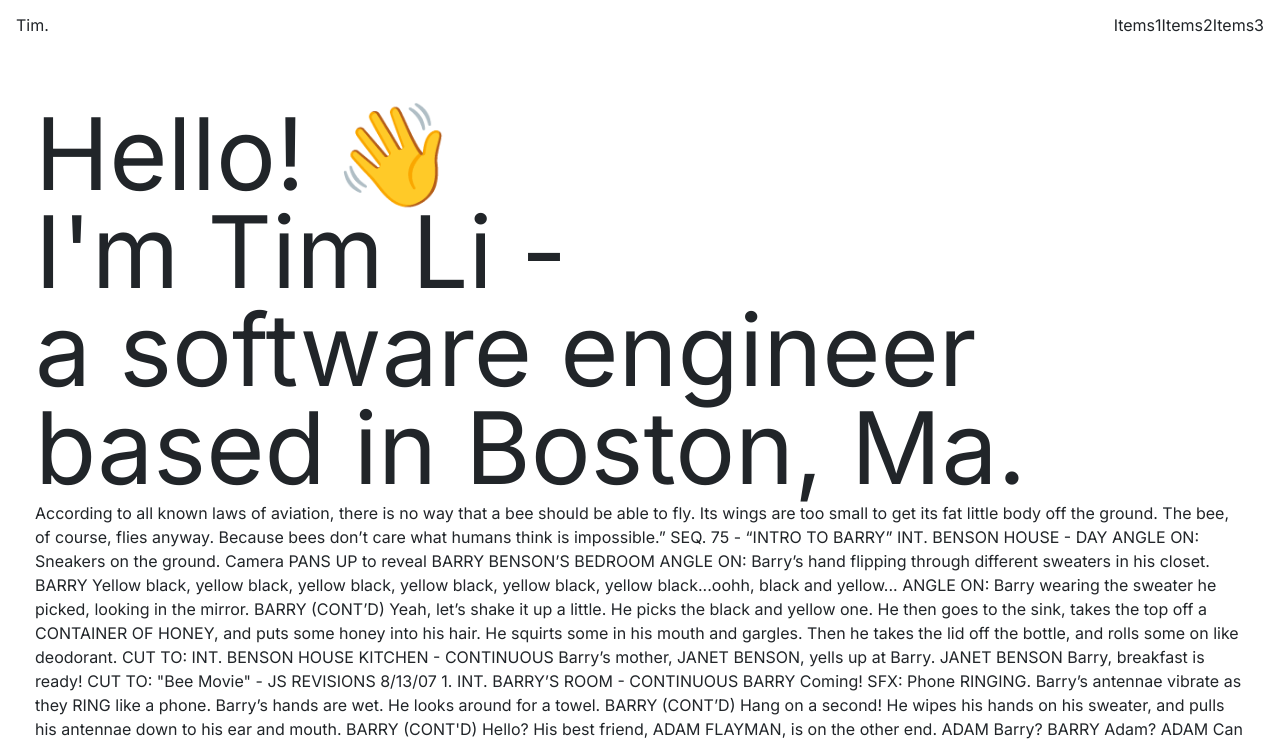
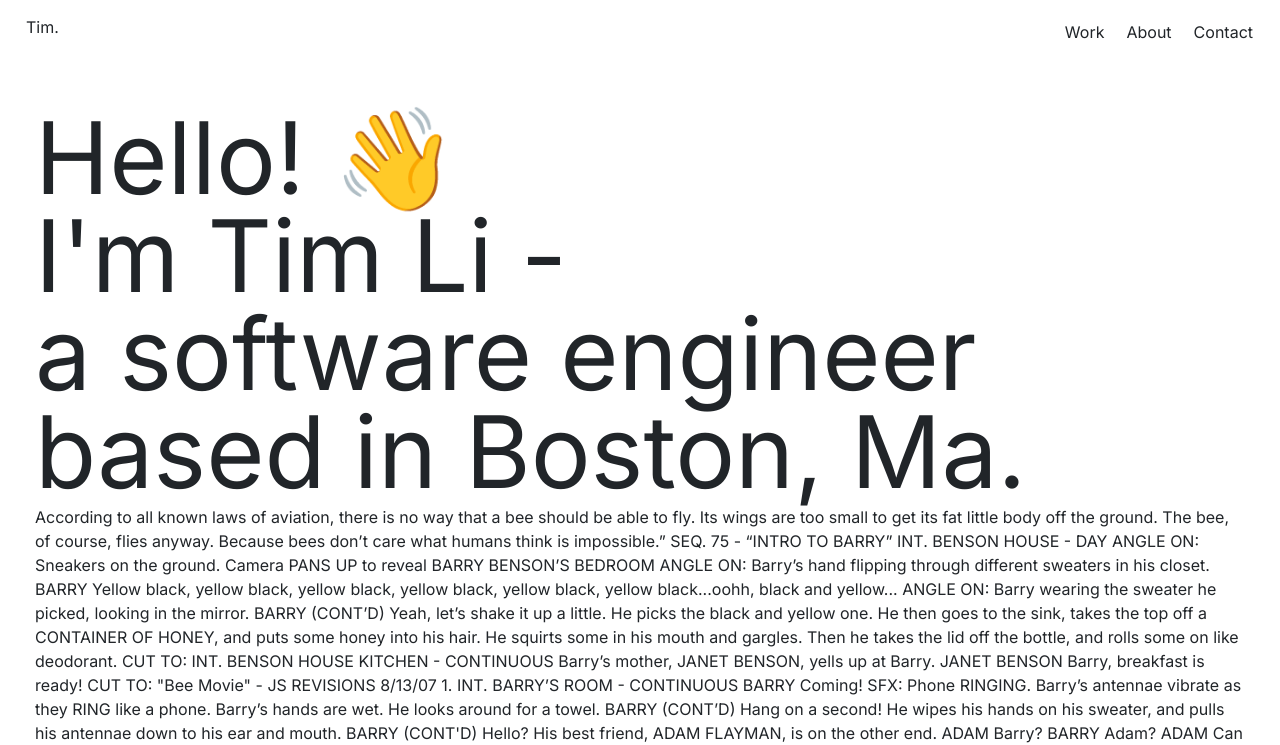
Before and after one commit to timli1020/personal-site, a React (Create React App) app: page / in a window 1280 px wide. Shown: the top 745 px of the page. Built offline with nearby package versions, Linux system fonts and the light colour scheme.

Commit message:
fixes navbar button

```diff
--- a/src/components/navbar/navbar.css
+++ b/src/components/navbar/navbar.css
@@ -1,5 +1,17 @@
 .navbar-text {
+    background-color: white;
     font-size: medium;
+    padding: 10px;
+}
+
+.navbar-btn {
+    padding: 10px;
+    outline: none !important;
+    box-shadow: none !important;
+}
+
+.navbar-btn:hover {
+    opacity: 0.5;
 }
 
 .navbar {
--- a/src/components/navbar/navbar.tsx
+++ b/src/components/navbar/navbar.tsx
@@ -6,9 +6,9 @@ export default function NavBar() {
     <nav className="navbar navbar-default sticky-top">
       <h1 className="navbar-text">Tim.</h1>
       <div>
-        <h1 className="navbar-text">Items1</h1>
-        <h1 className="navbar-text">Items2</h1>
-        <h1 className="navbar-text">Items3</h1>
+        <button type="button" className="btn navbar-btn">Work</button>
+        <button type="button" className="btn navbar-btn">About</button>
+        <button type="button" className="btn navbar-btn">Contact</button>
       </div>
     </nav>
   )
```
